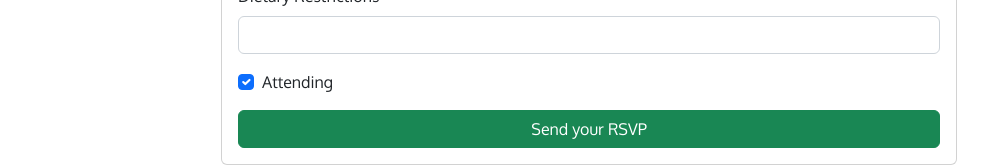
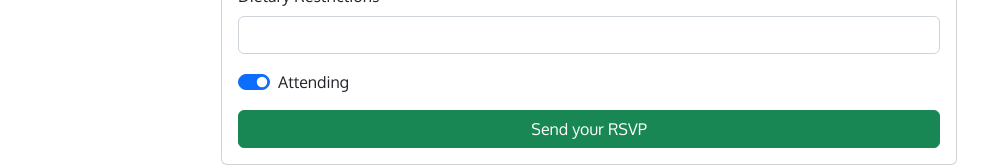
Before and after one commit to scamelot/rsvp, a Svelte app: page / in a window 1280 px wide. Shown: the part 437-604 px from the top of the page, without its empty margins (51-1039 px from the left). Built offline with nearby package versions, Linux system fonts and the light colour scheme.

Commit message:
Switch test

```diff
--- a/src/RSVPForm.svelte
+++ b/src/RSVPForm.svelte
@@ -75,7 +75,7 @@
 				  required
 				/>
 			  </div>
-			  <div class="mb-3 form-check">
+			  <div class="mb-3 form-check form-switch">
 				<input
 				  type="checkbox"
 				  class="form-check-input"
```
